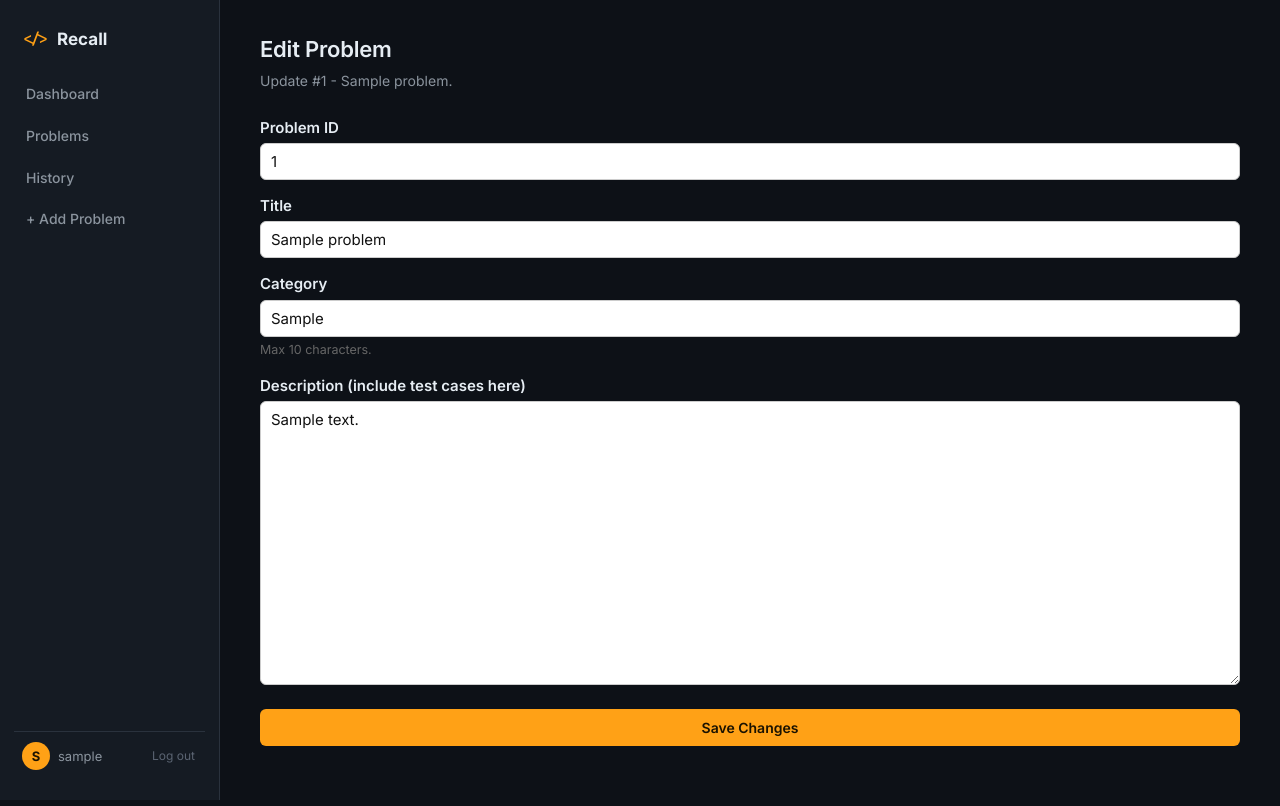
After one commit to DixT-180/LeetCodeRecall, a Django app: page /problem/1/edit/ in a window 1280 px wide. The commit adds this page. Run offline with Django 5.2, Linux system fonts and the light colour scheme; a user stored in the database is signed in; tables that the repository leaves empty hold one stand-in row (values such as "Sample post").

Commit message:
edit problem

```diff
--- /dev/null
+++ b/recall_app/templates/recall_app/edit_problem.html
@@ -0,0 +1,102 @@
+{% extends "recall_app/base.html" %}
+
+{% block title %}Edit Problem · Recall{% endblock %}
+
+{% block content %}
+
+<div class="page-header">
+  <h1>Edit Problem</h1>
+  <p class="subtitle">
+    Update #{{ problem.problemid }} - {{ problem.problem_name }}.
+  </p>
+</div>
+
+{% if error %}
+<div
+  class="alert alert-error"
+  style="
+    padding: 10px 14px;
+    border-radius: 6px;
+    background: #fdecea;
+    border: 1px solid #f5c2c0;
+    color: #a12622;
+    font-size: 14px;
+    margin-bottom: 16px;
+  "
+>
+  {{ error }}
+</div>
+{% endif %}
+
+<form method="post" class="add-problem-form">
+  {% csrf_token %}
+
+  <div style="margin-bottom: 14px;">
+    <label for="problemid" style="display:block; font-weight:600; margin-bottom:4px;">
+      Problem ID
+    </label>
+    <input
+      type="number"
+      id="problemid"
+      name="problemid"
+      value="{{ problem.problemid }}"
+      required
+      style="width:100%; padding:8px 10px; border:1px solid #ccc; border-radius:6px; color:#111; background:#fff;"
+    >
+  </div>
+
+  <div style="margin-bottom: 14px;">
+    <label for="problem_name" style="display:block; font-weight:600; margin-bottom:4px;">
+      Title
+    </label>
+    <input
+      type="text"
+      id="problem_name"
+      name="problem_name"
+      maxlength="255"
+      value="{{ problem.problem_name }}"
+      required
+      style="width:100%; padding:8px 10px; border:1px solid #ccc; border-radius:6px; color:#111; background:#fff;"
+    >
+  </div>
+
+  <div style="margin-bottom: 14px;">
+    <label for="category" style="display:block; font-weight:600; margin-bottom:4px;">
+      Category
+    </label>
+    <input
+      type="text"
+      id="category"
+      name="category"
+      maxlength="10"
+      placeholder="e.g. Array, DP, Tree"
+      value="{{ problem.category }}"
+      required
+      style="width:100%; padding:8px 10px; border:1px solid #ccc; border-radius:6px; color:#111; background:#fff;"
+    >
+    <small style="color:#666;">Max 10 characters.</small>
+  </div>
+
+  <div style="margin-bottom: 18px;">
+    <label for="problem_description" style="display:block; font-weight:600; margin-bottom:4px;">
+      Description (include test cases here)
+    </label>
+    <textarea
+      id="problem_description"
+      name="problem_description"
+      rows="14"
+      required
+      style="width:100%; padding:8px 10px; border:1px solid #ccc; border-radius:6px; color:#111; background:#fff;"
+    >{{ problem.problem_description }}</textarea>
+  </div>
+
+  <button
+    type="submit"
+    class="btn btn-primary"
+  >
+    Save Changes
+  </button>
+
+</form>
+
+{% endblock %}
--- a/recall_app/urls.py
+++ b/recall_app/urls.py
@@ -29,4 +29,5 @@ urlpatterns = [
     ),
     path("problem/add/", views.add_problem, name="add_problem"),
     path("problem/<int:problemid>/delete/", views.delete_problem, name="delete_problem"),
+    path("problem/<int:problemid>/edit/", views.edit_problem, name="edit_problem"),
 ]
--- a/recall_app/views.py
+++ b/recall_app/views.py
@@ -319,3 +319,36 @@ def delete_problem(request, problemid):
     problem.delete()  # cascades: ProblemReview -> ReviewHistory + Solution, for all users
     messages.success(request, f"Problem #{problemid} - {problem_name} deleted.")
     return redirect("home_problems")
+
+
+@login_required
+def edit_problem(request, problemid):
+    problem = get_object_or_404(Problem, problemid=problemid)
+    error = None
+
+    if request.method == "POST":
+        problem_name = request.POST.get("problem_name", "").strip()
+        new_problemid = request.POST.get("problemid", "").strip()
+        category = request.POST.get("category", "").strip()
+        problem_description = request.POST.get("problem_description", "").strip()
+
+        if not problem_name or not new_problemid or not category or not problem_description:
+            error = "All fields are required."
+        elif not new_problemid.isdigit():
+            error = "Problem ID must be a number."
+        elif int(new_problemid) != problem.problemid and Problem.objects.filter(problemid=new_problemid).exists():
+            error = f"Problem #{new_problemid} already exists."
+        else:
+            problem.problem_name = problem_name
+            problem.problemid = new_problemid
+            problem.category = category
+            problem.problem_description = problem_description
+            problem.save()
+            messages.success(request, f"Problem #{new_problemid} - {problem_name} updated.")
+            return redirect("home_problems")
+
+    return render(
+        request,
+        "recall_app/edit_problem.html",
+        {"problem": problem, "error": error}
+    )
```
Also changed, not shown: recall_app/templates/recall_app/home_problems.html (+10 -1 lines).
